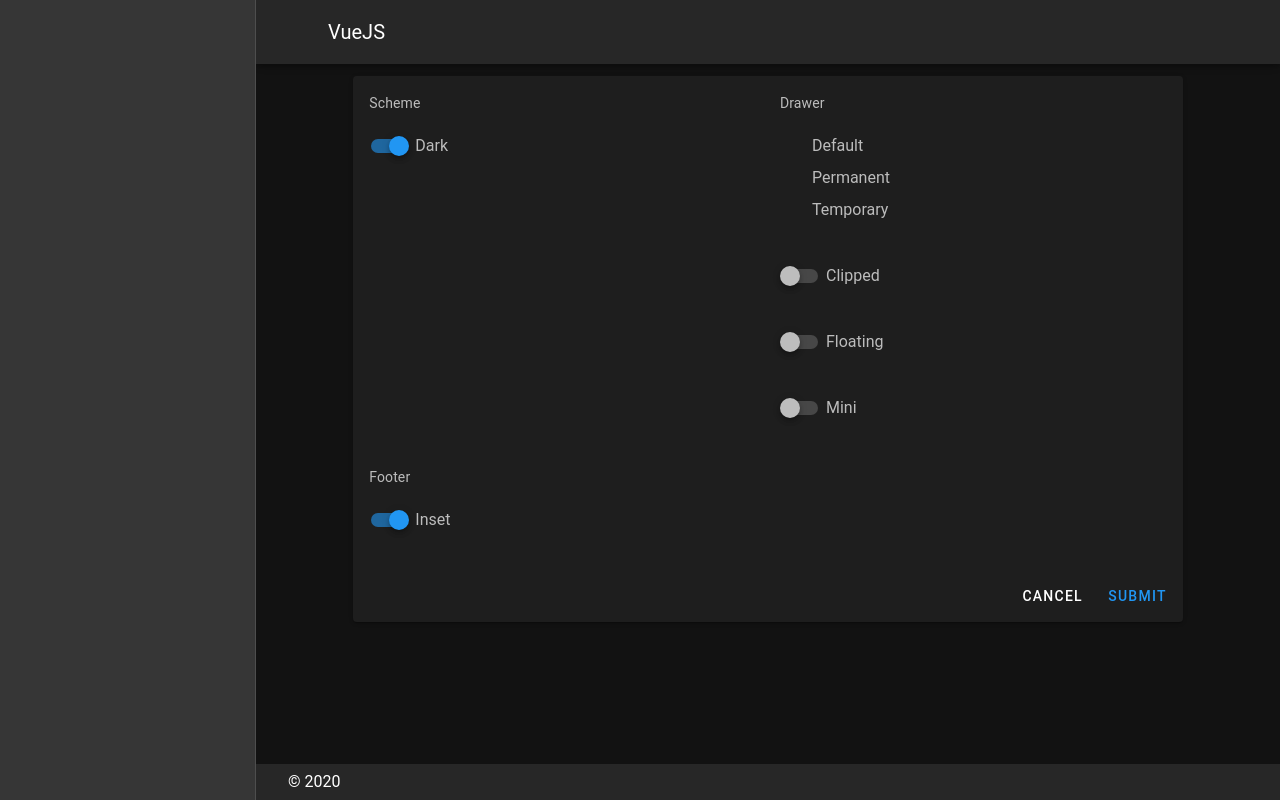
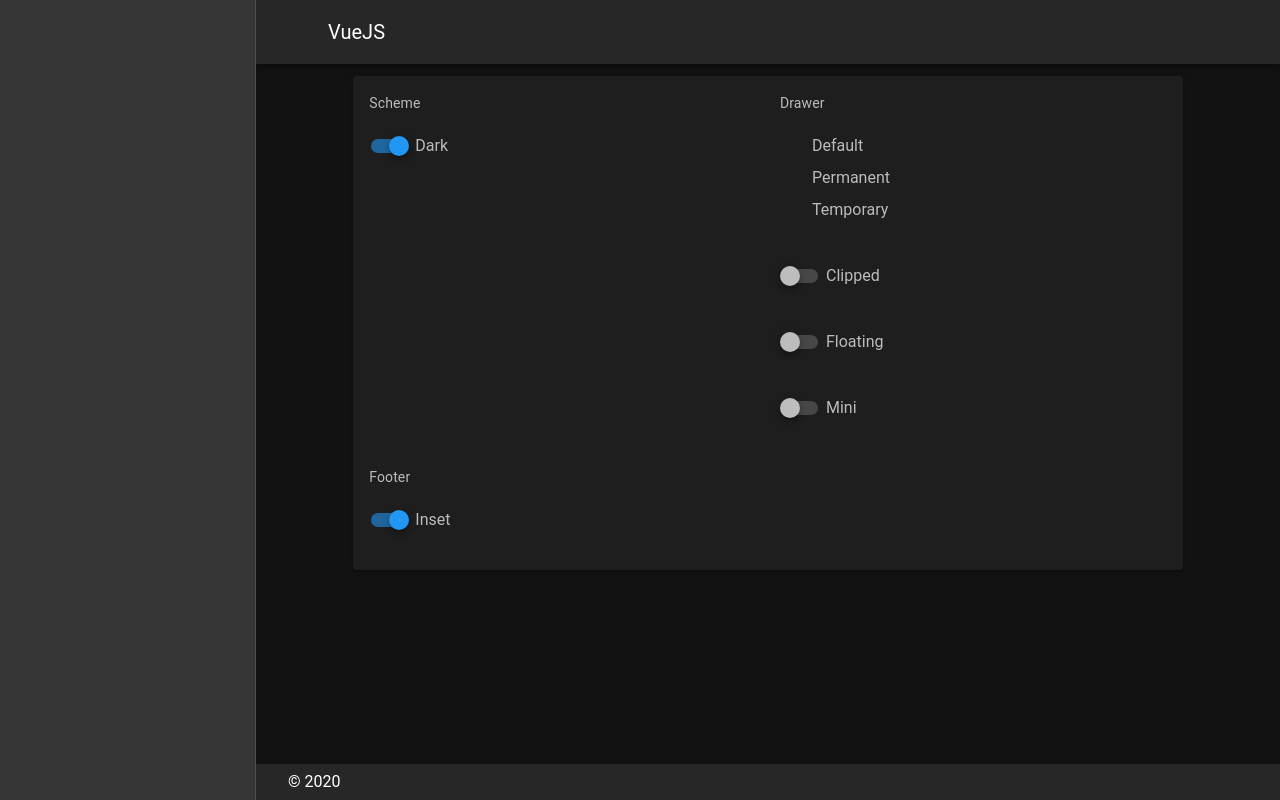
Before and after one commit to alvarosacari/vue-premande-features-and-components, a Vue app: page / in a window 1280 px wide. Built offline with nearby package versions, Linux system fonts and the light colour scheme; the HTML template or start-up script is replaced by a standard one.

Commit message:
card actions tag has been removed

```diff
--- a/src/App.vue
+++ b/src/App.vue
@@ -89,18 +89,6 @@
                   </v-col>
                 </v-row>
               </v-card-text>
-              <v-card-actions>
-                <v-spacer />
-                <v-btn text>
-                  Cancel
-                </v-btn>
-                <v-btn
-                  text
-                  color="primary"
-                >
-                  Submit
-                </v-btn>
-              </v-card-actions>
             </v-card>
           </v-col>
         </v-row>
```
